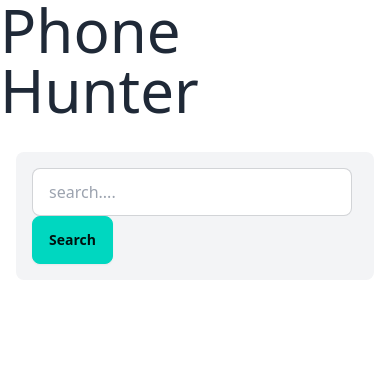
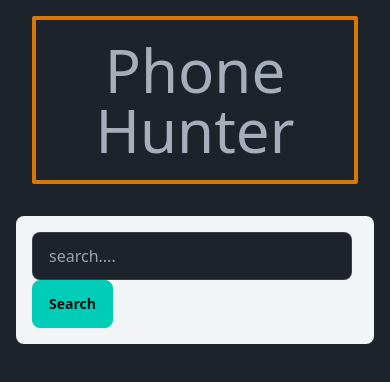
Before and after one commit to SAGOR1012/phone_hunter, a plain HTML site: page index.html in a window 390 px wide. Drawn offline with nearby package versions, Linux system fonts and the light colour scheme; no server answers.

Commit message:
edit phone hunter heading

```diff
--- a/index.html
+++ b/index.html
@@ -1,5 +1,5 @@
 <!DOCTYPE html>
-<html lang="en" data-theme="">
+<html lang="en" data-theme="dark">
 
 <head>
     <meta charset="UTF-8">
@@ -12,7 +12,7 @@
 </head>
 
 <body>
-    <h1 class="text-6xl">Phone Hunter</h1>
+    <h1 class="text-6xl text-center border-4 border-amber-600 p-5 mt-4 rounded-sm mx-8">Phone Hunter</h1>
     <section class="container mx-auto mt-8">
 
         <!-- Search section -->
```
